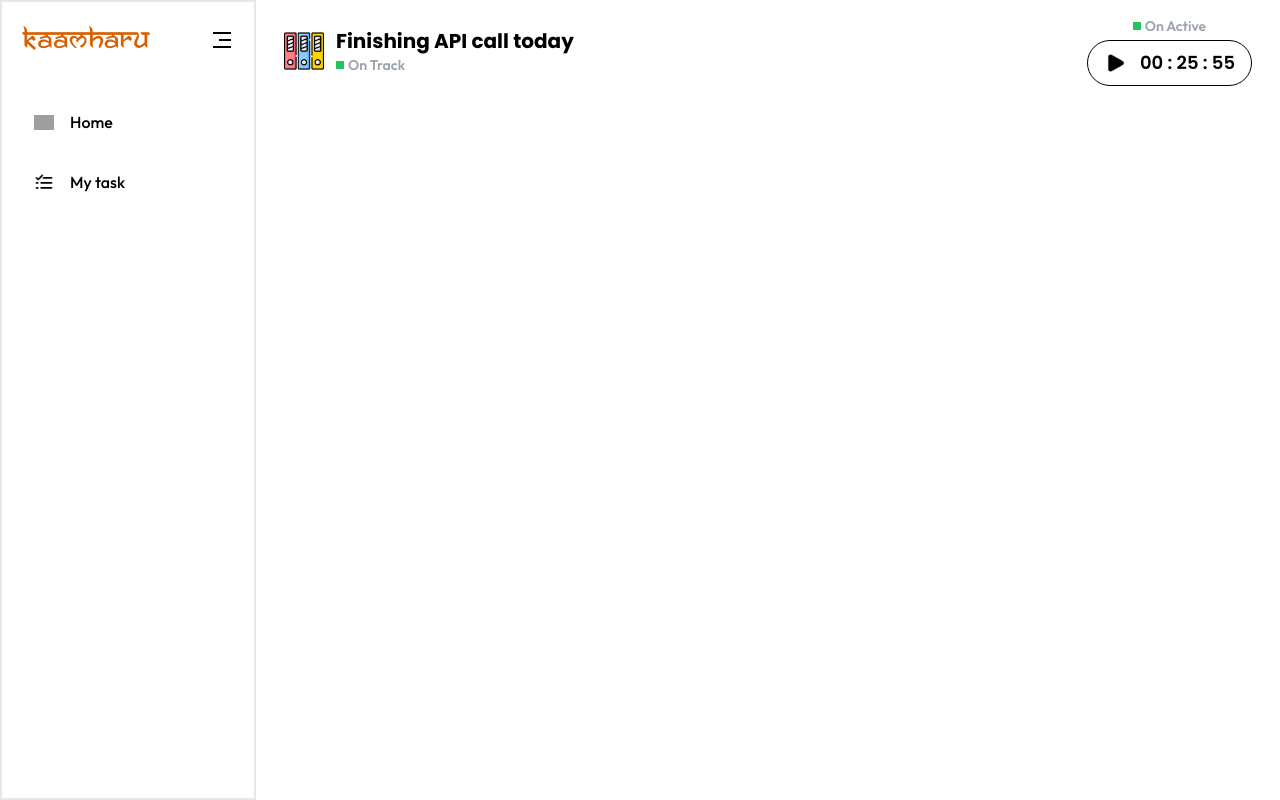
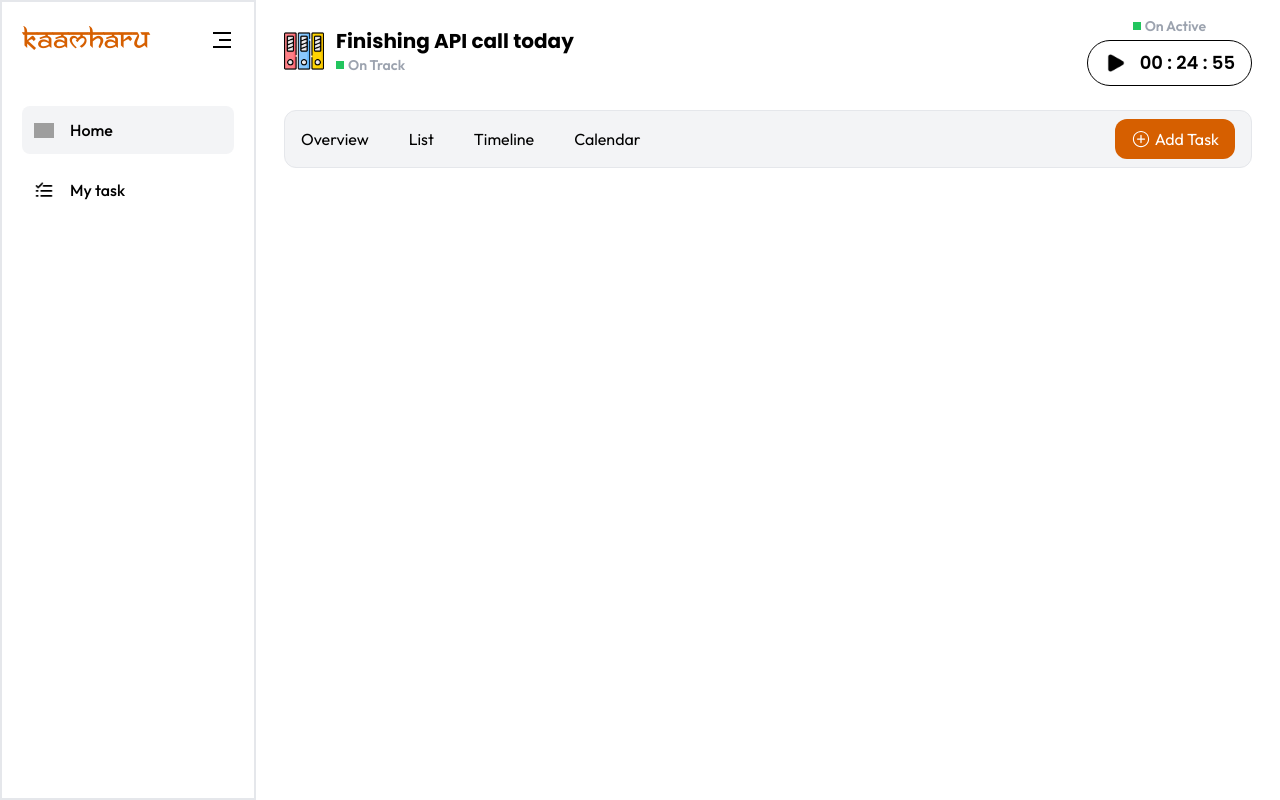
Before and after one commit to Yuneshdangol99/Mytodo, a React (Vite) app: page / in a window 1280 px wide. Built offline with nearby package versions, Linux system fonts and the light colour scheme; grey boxes are pictures that could not be loaded; a web font is replaced by a local one.

Commit message:
added button and dashboard content

```diff
--- /dev/null
+++ b/src/component/HeroContainer/Addtask/AddButton.jsx
@@ -0,0 +1,12 @@
+import React from "react";
+import { IoIosAddCircleOutline } from "react-icons/io";
+
+function AddButton() {
+  return (
+    <button className="px-4 py-2 bg-primary rounded-xl text-white flex items-center gap-1">
+      <IoIosAddCircleOutline className="text-xl" /> Add Task
+    </button>
+  );
+}
+
+export default AddButton;
--- /dev/null
+++ b/src/component/HeroContainer/Addtask/AddTask.jsx
@@ -0,0 +1,14 @@
+import React from "react";
+import TaskContent from "./TaskContent";
+import AddButton from "./AddButton";
+
+function AddTask() {
+  return (
+    <div className="mt-6 w-full bg-secondary-gray_100 flex justify-between items-center px-4 py-2 rounded-xl border-secondary-gray_200 border">
+      <TaskContent />
+      <AddButton />
+    </div>
+  );
+}
+
+export default AddTask;
--- /dev/null
+++ b/src/component/HeroContainer/Addtask/TaskContent.jsx
@@ -0,0 +1,17 @@
+import React from "react";
+
+function TaskContent() {
+  const taskContent = ["Overview", "List", "Timeline", "Calendar"];
+
+  return (
+    <div>
+      <ul className="flex gap-10">
+        {taskContent.map((_i, index) => (
+          <li key={index}>{_i}</li>
+        ))}
+      </ul>
+    </div>
+  );
+}
+
+export default TaskContent;
--- a/src/component/HeroContainer/HeroContainer.jsx
+++ b/src/component/HeroContainer/HeroContainer.jsx
@@ -1,10 +1,12 @@
 import React from "react";
 import HeroHeading from "./Heroheading/HeroHeading";
+import AddTask from "./Addtask/AddTask";
 
 function HeroContainer() {
   return (
     <div className="w-full h-[100vh] py-4 px-7">
       <HeroHeading />
+      <AddTask />
     </div>
   );
 }
--- a/src/component/HeroContainer/HeroTimer/Time/Timer.jsx
+++ b/src/component/HeroContainer/HeroTimer/Time/Timer.jsx
@@ -1,7 +1,7 @@
 import React, { useEffect, useState } from "react";
 
 function Timer() {
-  const [Timeleft, setTimeleft] = useState(1560);
+  const [Timeleft, setTimeleft] = useState(1500);
 
   useEffect(() => {
     const interval = setInterval(() => {
--- a/src/component/Sidebar/TopContent/TopContent.jsx
+++ b/src/component/Sidebar/TopContent/TopContent.jsx
@@ -10,13 +10,19 @@ function TopContent() {
   const sideicon = [Home, task];
 
   return (
-    <div className="mt-10">
+    <div className="mt-12">
       <ul>
         {content.map((item, index) => (
           <li key={index}>
             <NavLink
               to={item.path}
-              className="list-none flex items-center gap-4 font-medium mb-3 cursor-pointer hover:bg-secondary-gray_200 p-3 rounded-lg duration-300"
+              className={({ isActive }) =>
+                `list-none flex items-center gap-4 font-medium mb-3 cursor-pointer p-3 rounded-lg duration-300 ${
+                  isActive
+                    ? "bg-secondary-gray_100"
+                    : "hover:bg-secondary-gray_50"
+                }`
+              }
             >
               {sideicon[index] && (
                 <img src={sideicon[index]} alt={item.name} className="w-5" />
--- a/tailwind.config.js
+++ b/tailwind.config.js
@@ -11,6 +11,8 @@ export default {
       colors: {
         primary: "#D65F00",
         secondary: {
+          gray_50: "#f9fafb",
+          gray_100: "#f3f4f6",
           gray_200: "#e5e7eb",
           gray_300: "#d1d5db",
           gray_400: "#9ca3af",
```
